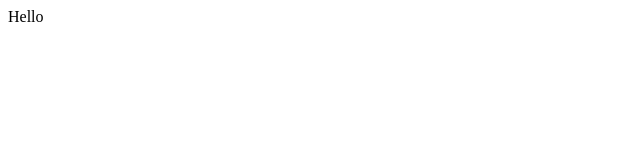
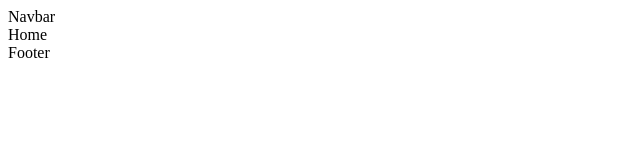
Before and after one commit to BorislavBenderov/ecommerce-app, a React (Create React App) app in the folder client/: page / in a window 1280 px wide. Shown: the top 160 px of the page, without its empty margins (0-640 px from the left). Built offline with nearby package versions, Linux system fonts and the light colour scheme.

Commit message:
Add basic router

```diff
--- a/client/src/App.js
+++ b/client/src/App.js
@@ -1,7 +1,36 @@
+import { createBrowserRouter, RouterProvider, Outlet } from "react-router-dom";
+import { Footer } from "./components/Footer/Footer";
+import { Navbar } from "./components/Navbar/Navbar";
+import { Home } from "./pages/Home/Home";
+import { Product } from "./pages/Product/Product";
+import { Products } from "./pages/Products/Products";
+
+const Layout = () => {
+  return (
+    <div className="app">
+      <Navbar />
+      <Outlet />
+      <Footer />
+    </div>
+  );
+};
+
+const router = createBrowserRouter([
+  {
+    path: "/",
+    element: <Layout />,
+    children: [
+      { path: "/", element: <Home /> },
+      { path: "/products/:id", element: <Products /> },
+      { path: "/product/:id", element: <Product /> },
+    ],
+  },
+]);
+
 function App() {
   return (
-    <div className="App">
-     Hello
+    <div>
+      <RouterProvider router={router} />
     </div>
   );
 }
```
